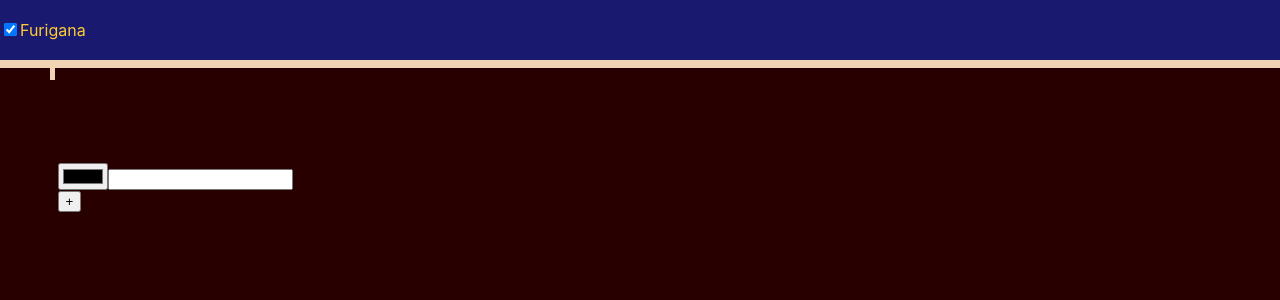
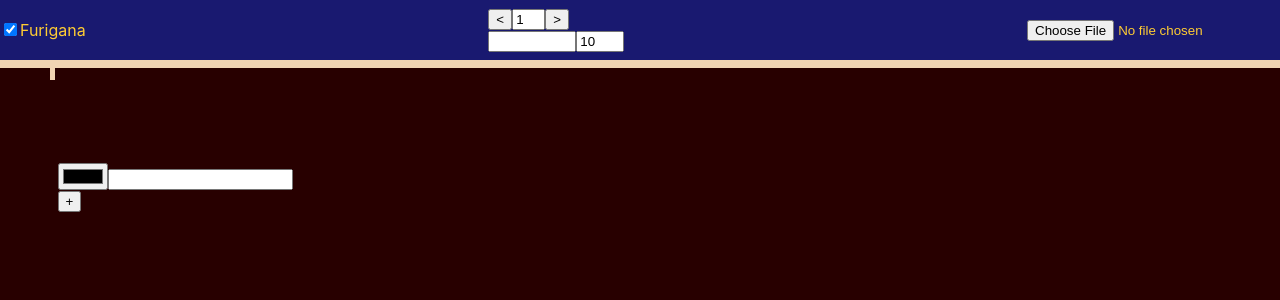
Before and after one commit to mayace/ln-reading, a React (Create React App) app: page / in a window 1280 px wide. Shown: the top 300 px of the page. Built offline with nearby package versions, Linux system fonts and the light colour scheme.

Commit message:
Create command component for the navigation

```diff
--- /dev/null
+++ b/src/components/Commands/Navegation.tsx
@@ -0,0 +1,64 @@
+import { NavigationSettings } from "../../models/Settings";
+
+export interface INavigationProps {
+  navigation: NavigationSettings;
+  onTryToChange: (to: NavigationSettings, form: NavigationSettings) => void;
+}
+
+export function NavigationCommand({
+  navigation,
+  onTryToChange,
+}: INavigationProps) {
+  const onChange = (to: any) => {
+    onTryToChange({ ...navigation, ...to }, navigation);
+  };
+
+  const getValidNumber = (num: number) => Math.max(0, num) || 0;
+
+  return (
+    <div className="item">
+      <button
+        onClick={() =>
+          onChange({ pageI: getValidNumber(navigation.pageI - 1) })
+        }
+        type="button"
+      >
+        &lt;
+      </button>
+      <input
+        onChange={({ target }) =>
+          onChange({ pageI: getValidNumber(parseInt(target.value) - 1) })
+        }
+        value={navigation.pageI + 1}
+        className="counter"
+        type="text"
+      />
+      <button
+        onClick={() => onChange({ pageI: navigation.pageI + 1 })}
+        type="button"
+      >
+        &gt;
+      </button>
+      <div className="row-2">
+        <label>
+          <input
+            onChange={({ target }) =>
+              onChange({ separator: target.value.trim() })
+            }
+            value={navigation.separator}
+            style={{ width: "80px" }}
+            type="text"
+          />
+        </label>
+        <input
+          onChange={({ target }) =>
+            onChange({ length: getValidNumber(parseInt(target.value)) })
+          }
+          value={navigation.length}
+          style={{ width: "40px" }}
+          type="text"
+        />
+      </div>
+    </div>
+  );
+}
--- a/src/components/Home.tsx
+++ b/src/components/Home.tsx
@@ -1,83 +1,85 @@
-import { Component, createRef, useEffect, useState } from "react"
+import { Component, createRef, useEffect, useState } from "react";
 import "./Home.scss";
 import Encoding from "encoding-japanese";
 import { Subscription } from "../models/Subscription";
-import { LrSettings, PageSettings } from "../models/LrSettings";
-import { CommandComponentFactory, KeywordItem, KeywordsComponent } from "../models/Command";
+import { Settings, PageSettings } from "../models/Settings";
+import {
+  CommandComponentFactory,
+  KeywordItem,
+  KeywordsComponent,
+} from "../models/Command";
+import { NavigationCommand } from "./Commands/Navegation";
 
 
-const subscription = new Subscription<LrSettings>();
+
+const subscription = new Subscription<Settings>();
 subscription.subscribe({
-    next(context){
+  next(context) {
     window.localStorage.setItem("settings", JSON.stringify(context.to));
     console.log("settings saved");
-    }
+  },
 });
 const savedSettingsStr = window.localStorage.getItem("settings") || "";
 
-const commands ={
+const commands = {
   selected: ["furigana-visibility"],
   available: ["furigana-visibility"],
-}
+};
 const factory = new CommandComponentFactory();
 
-const Home = function(this: any){
-
-    const [settings,setSettings] = useState( savedSettingsStr.trim().length > 0 ? JSON.parse(savedSettingsStr) as LrSettings : new LrSettings());
-    const refTextContent  =createRef<HTMLDivElement>();
+const Home = function () {
+  const [settings, setSettings] = useState(
+    savedSettingsStr.trim().length > 0
+      ? (JSON.parse(savedSettingsStr) as Settings)
+      : new Settings()
+  );
+  const refTextContent = createRef<HTMLDivElement>();
 
   const TEXT_CONTENT_KEY = "textContentKey";
 
-    const changeSettings = (to:any) =>{
+  const changeSettings = (to: any) => {
     const oldOne = settings;
-        const newOne = {...oldOne,...to};
+    const newOne = { ...oldOne, ...to };
     setSettings(newOne);
     subscription.notifyAll({
       to: newOne,
-            from: oldOne
+      from: oldOne,
     });
-    }
+  };
 
-    const changeBodyFontSizeTo = function(val : number){
-        changeSettings({fontSize: val});
-    }
+  const changeBodyFontSizeTo = function (val: number) {
+    changeSettings({ fontSize: val });
+  };
 
-
-
-
-
-
-   useEffect( ()=>{
+  useEffect(() => {
     subscription.subscribe({
-            next({from, to}){
-              if(from.fontSize !== to.fontSize){
+      next({ from, to }) {
+        if (from.fontSize !== to.fontSize) {
           document.body.style.fontSize = to.fontSize + "px";
           console.log("fontsize updated");
         }
-            }
+      },
     });
 
+  }, []);
 
-    //     const savedStrSettings= window.localStorage.getItem("settings");
-    //    if(savedStrSettings){
-    //        changeSettings(JSON.parse(savedStrSettings));
-    //    }
-   },[]);
-
-   useEffect(()=>{
+  useEffect(() => {
     const textContent = window.localStorage.getItem(TEXT_CONTENT_KEY) || "";
-    if(settings.separator.length > 0){
+    if (settings.navigation.separator.length > 0) {
       const textContent = window.localStorage.getItem(TEXT_CONTENT_KEY) || "";
       const html = document.createElement("html");
       html.innerHTML = textContent;
       const textContentDOM = refTextContent.current;
-        if(textContentDOM){
+      if (textContentDOM) {
         textContentDOM.innerHTML = "";
-            const query =  html.querySelectorAll(settings.separator);
-            const posI = getTextContentPosI(settings.pageI,settings.length);
+        const query = html.querySelectorAll(settings.navigation.separator);
+        const posI = getTextContentPosI(
+          settings.navigation.pageI,
+          settings.navigation.length
+        );
         for (let index = posI; index < query.length; index++) {
           const item = query[index];
-                if(index < posI +  settings.length){
+          if (index < posI + settings.navigation.length) {
             textContentDOM.append(item);
           } else {
             break;
@@ -87,91 +89,115 @@ const Home = function(this: any){
         //operacion 2
         //realizarlo con el chain of responability patter
         const textSelected = settings.textSelected.trim();
-              if(textSelected.length > 0){
-                   const finalText =  textContentDOM.innerHTML.replaceAll(textSelected, `<span style="background-color: gray;">${textSelected}</span>`);
+        if (textSelected.length > 0) {
+          const finalText = textContentDOM.innerHTML.replaceAll(
+            textSelected,
+            `<span style="background-color: gray;">${textSelected}</span>`
+          );
           textContentDOM.innerHTML = finalText;
         }
       }
-    } else{
-        render(textContent,getTextContentPosI(settings.pageI, settings.length),settings.length);
+    } else {
+      render(
+        textContent,
+        getTextContentPosI(
+          settings.navigation.pageI,
+          settings.navigation.length
+        ),
+        settings.navigation.length
+      );
     }
-   },[settings]);
+  }, [settings.navigation]);
 
-   const render = (fileContents : string, start: number, length?: number ) => {
+  const render = (fileContents: string, start: number, length?: number) => {
     fileContents = fileContents
       .replace(/［＃\（(.*?.jpg)\）入る］/g, "<img src='$1' title='$1'>") // Insert <img src="..." >
       .replace(/［＃改ページ］/g, "<hr></hr>") // Draw a white line for page changes
       .replace(/《(.*?)》/g, "<span class='furigana'>$1</span>"); // Wrap furigana
 
-    if(refTextContent.current){
-        refTextContent.current.innerHTML = fileContents.substr(start,length);
+    if (refTextContent.current) {
+      refTextContent.current.innerHTML = fileContents.substr(start, length);
     }
   };
 
-
-    const readFile = function(file:File){
+  const readFile = function (file: File) {
     const reader = new FileReader();
 
-       reader.onload = ({ target})=>{
-            const content = new Uint8Array( target?.result as ArrayBuffer);
-            const textContent = Encoding.convert(content,
-                {
+    reader.onload = ({ target }) => {
+      const content = new Uint8Array(target?.result as ArrayBuffer);
+      const textContent = Encoding.convert(content, {
         to: "UNICODE",
         from: Encoding.detect(content) || undefined,
-                  type: 'string',
+        type: "string",
       });
 
-                const pos = getTextContentPosI(settings.pageI, settings.length);
+      const pos = getTextContentPosI(
+        settings.navigation.pageI,
+        settings.navigation.length
+      );
 
-                render(textContent,pos,settings.length);
-                window.localStorage.setItem(TEXT_CONTENT_KEY,textContent);
-        }
+      render(textContent, pos, settings.navigation.length);
+      window.localStorage.setItem(TEXT_CONTENT_KEY, textContent);
+    };
     reader.readAsArrayBuffer(file);
-    }
+  };
 
-    const getTextContentPosI = (i:number,len:number) => i * len;
+  const getTextContentPosI = (i: number, len: number) => i * len;
 
-    const changeSeparator = function(value: string){
-        changeSettings({separator: value});
-    }
+  const changeSeparator = function (value: string) {
+    changeSettings({ separator: value });
+  };
 
-    const onResizeHead = (event: React.MouseEvent<HTMLDivElement,MouseEvent>)=>{
+  const onResizeHead = (
+    event: React.MouseEvent<HTMLDivElement, MouseEvent>
+  ) => {
     const parent = event.currentTarget.previousElementSibling as HTMLDivElement;
-        const parent2 = event.currentTarget.parentElement?.previousElementSibling as HTMLDivElement;
+    const parent2 = event.currentTarget.parentElement
+      ?.previousElementSibling as HTMLDivElement;
 
     const xInitial = event.clientY;
-        const wInitial =  parent.clientHeight;
+    const wInitial = parent.clientHeight;
 
-        window.onselectstart = ()=> false;
-        const onMouseMove = (event2:MouseEvent)=> {
-            if(parent && parent2){
+    window.onselectstart = () => false;
+    const onMouseMove = (event2: MouseEvent) => {
+      if (parent && parent2) {
         const xFinal = event2.clientY;
         const height = wInitial + (xFinal - xInitial);
 
         window.requestAnimationFrame(() => {
-                    parent.style.height =  `${height}px`;
+          parent.style.height = `${height}px`;
           parent2.style.height = `${height}px`;
         });
       }
     };
-        document.addEventListener("mousemove",onMouseMove);
-        document.addEventListener("mouseup", ()=> {
-            window.onselectstart = ()=> true;
-            document.removeEventListener("mousemove",onMouseMove)
+    document.addEventListener("mousemove", onMouseMove);
+    document.addEventListener("mouseup", () => {
+      window.onselectstart = () => true;
+      document.removeEventListener("mousemove", onMouseMove);
     });
-    }
+  };
 
+  const rightCommandList = () =>
+    settings.commandList.filter((item) => item.layout === "right");
 
-    const rightCommandList = ()=> settings.commandList.filter(item => item.layout === "right");
-
-
-
-    return <div className="home">
+  return (
+    <div className="home">
       <div className="head">
         <div className="controls-2"></div>
         <div className="controls">
           <div className="container">
-                            {commands.selected.map(item => (<div className="item"  key={item}>{factory.createCommand(item)}</div>))}
+            {commands.selected.map((item) => (
+              <div className="item" key={item}>
+                {factory.createCommand(item)}
+              </div>
+            ))}
+            <NavigationCommand
+              onTryToChange={(to) => changeSettings({ navigation: to })}
+              navigation={settings.navigation}
+            />
+             <div className="item">
+            <input type="file" onChange={({target}) => target.files?.length ? readFile(target.files[0]) : 1}/>
+        </div>
           </div>
           <div className="bar" onMouseDown={onResizeHead}></div>
         </div>
@@ -197,52 +223,69 @@ const Home = function(this: any){
                 <input onChange={({target}) => changeSeparator(target.value)}  type="text" className="counter" value={settings.separator}/>
                 </label>
             </div>
-            <div className="item">
-                <input type="file" onChange={({target}) => target.files?.length ? readFile(target.files[0]) : 1}/>
-            </div>
         */}
 
       </div>
 
       <div className="body">
         <div className="left"></div>
-            <div  onMouseUpCapture={(event)=>{
+        <div
+          onMouseUpCapture={(event) => {
             const textSelected = window.getSelection()?.toString();
-                if(textSelected && textSelected.length > 0){;
-                    changeSettings({textSelected});
+            if (textSelected && textSelected.length > 0) {
+              changeSettings({ textSelected });
             }
-            }} className="mid" ref={refTextContent}></div>
+          }}
+          className="mid"
+          ref={refTextContent}
+        ></div>
         <div className="right">
-
-                <div onDragStart={() => false} onMouseDown={ (event) =>{
-                    const parent = event.currentTarget.nextElementSibling as HTMLElement;
-                    const xInitial = event.clientX
-                    const wInitial =  parent.clientWidth;
-                    window.onselectstart = ()=> false;
-                    const onMouseMove = (event2:MouseEvent)=> {
-                        if(parent){
+          <div
+            onDragStart={() => false}
+            onMouseDown={(event) => {
+              const parent = event.currentTarget
+                .nextElementSibling as HTMLElement;
+              const xInitial = event.clientX;
+              const wInitial = parent.clientWidth;
+              window.onselectstart = () => false;
+              const onMouseMove = (event2: MouseEvent) => {
+                if (parent) {
                   const xFinal = event2.clientX;
                   const width = wInitial + (-xFinal + xInitial);
                   // console.log([xInitial,xFinal,width]);
-                            window.requestAnimationFrame(() => parent.style.width =  `${width}px`)
+                  window.requestAnimationFrame(
+                    () => (parent.style.width = `${width}px`)
+                  );
                 }
               };
-                    document.addEventListener("mousemove",onMouseMove);
-                    document.addEventListener("mouseup", ()=> {
-                        window.onselectstart = ()=> true;
-                        document.removeEventListener("mousemove",onMouseMove)
-                    })
-                }}  className="bar">&nbsp;</div>
+              document.addEventListener("mousemove", onMouseMove);
+              document.addEventListener("mouseup", () => {
+                window.onselectstart = () => true;
+                document.removeEventListener("mousemove", onMouseMove);
+              });
+            }}
+            className="bar"
+          >
+            &nbsp;
+          </div>
           <div className="controls">
             <div className="floating">
               <div className="item">
-                            <KeywordsComponent onStateChanged={ to =>  {
+                <KeywordsComponent
+                  onStateChanged={(to) => {
                     const pages = {
-                                  "0":  new PageSettings(),
+                      "0": new PageSettings(),
                     };
                     pages["0"].keyWordList = to;
-                                changeSettings({pages});
-                            }} keywordList={ settings.pages[settings.pageI]?.keyWordList || []}/>
+                    changeSettings({ pages });
+                  }}
+                  keywordList={
+                    (settings.pages &&
+                      settings.pages[settings.navigation.pageI] &&
+                      settings.pages[settings.navigation.pageI].keyWordList) ||
+                    []
+                  }
+                />
               </div>
               {/* <div className="item">
                             <KeywordItem keyword={ {text: settings.textSelected, color: "#808080", isGlobal: false}}/>
@@ -255,8 +298,7 @@ const Home = function(this: any){
         </div>
       </div>
     </div>
+  );
 };
 
-
-
-export default  Home;
+export default Home;
--- a/src/models/Command.tsx
+++ b/src/models/Command.tsx
@@ -1,5 +1,5 @@
 import { Component } from "react";
-import { KeywordSettings } from "./LrSettings";
+import { KeywordSettings } from "./Settings";
 
 export interface ICommand {
     execute(params: any):void;
--- /dev/null
+++ b/src/models/Settings.ts
@@ -0,0 +1,40 @@
+import { ConcreteSubscription } from "./Subscription";
+
+export class NavigationSettings {
+  length = 10;
+  pageI = 0;
+  separator = "";
+}
+
+export class Settings {
+  fontSize: number = 14;
+  textSelected = "";
+
+  content = {
+    localStorageKey: "",
+  };
+
+  layout = {
+    left: { width: 100 },
+    top: { height: 100 },
+  };
+
+  navigation = new NavigationSettings()
+  pages: { [key: number]: PageSettings } = {};
+  commandList: CommandSettings[] = [{ code: "keywords", layout: "right" }];
+}
+
+export class CommandSettings {
+  layout = "";
+  code = "";
+}
+
+export class PageSettings {
+  keyWordList: KeywordSettings[] = [];
+}
+
+export class KeywordSettings {
+  text = "";
+  color = "";
+  isGlobal = false;
+}
```
Also changed, not shown: src/components/Commands/TryToChangeHOC.tsx (added, +10 -0 lines), src/models/LrSettings.tsx (deleted, +0 -42 lines). Lines whose indentation alone changed are shown as unchanged.
